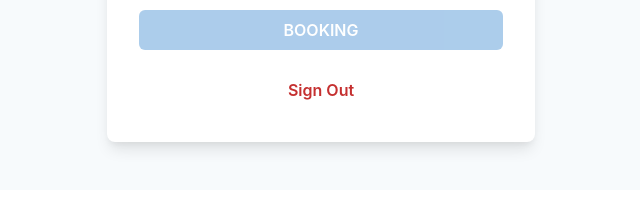
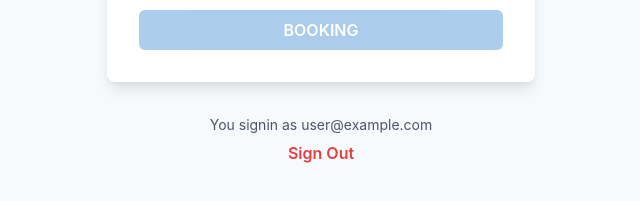
Before and after one commit to chimemoo/mentoring-booking-site, a Next.js app: page / in a window 1280 px wide. Shown: the part 813-1014 px from the top of the page, without its empty margins (319-959 px from the left). Built offline with nearby package versions, Linux system fonts and the light colour scheme; no server answers; sample sign-in values are in the browser's storage.

Commit message:
fix: signout

```diff
--- a/features/home/index.tsx
+++ b/features/home/index.tsx
@@ -141,19 +141,24 @@ export default function Home() {
             onClick={onSubmit}
           >BOOKING
           </Button>
+        </Box>
+        <Stack align="center">
+          <Text fontSize="sm" color="gray.600">
+            You signin as {session?.user?.email}
+          </Text>
           <Button
             colorScheme="red"
             display="block"
             w="full"
             mt="5"
-            variant="ghost"
+            variant="link"
             onClick={() => {
               signOut();
               router.push('/login');
             }}
           >Sign Out
           </Button>
-        </Box>
+        </Stack>
       </Stack>
     </Flex>
   );
```
